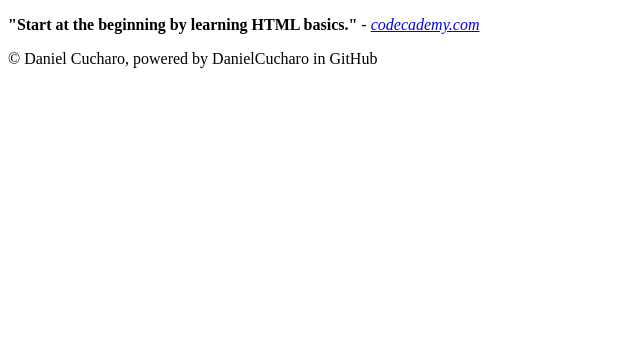
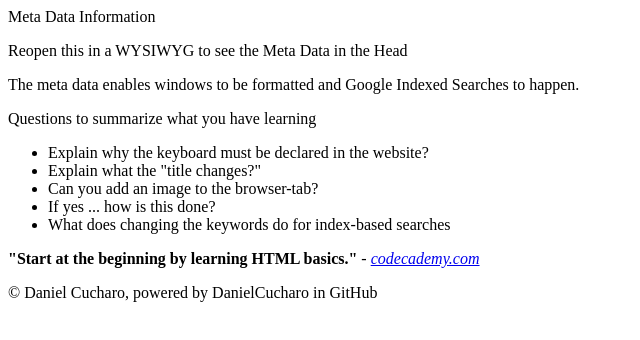
Before and after one commit to DanielCucharo/Website-github.io, a plain HTML site: page index.html in a window 1280 px wide. Shown: the whole page, without its empty margins (0-640 px from the left). Drawn offline with Linux system fonts and the light colour scheme.

Commit message:
Update index.html

```diff
--- a/index.html
+++ b/index.html
@@ -32,6 +32,33 @@
 
   </head>
 
+  <body>
+
+    <header>Meta Data Information</header>
+    <nav></nav>
+    <aside>
+      <article>
+        <p>Reopen this in a WYSIWYG to see the Meta Data in the Head</p>
+        <p>The meta data enables windows to be formatted and Google Indexed Searches to happen.</p>
+      </article>
+    </aside>
+    <section>
+      <header>Questions to summarize what you have learning</header>
+      <article>
+        <ul>
+          <li>Explain why the keyboard must be declared in the website?
+          <li>Explain what the "title changes?"
+          <li>Can you add an image to the browser-tab?
+            <li>If yes ... how is this done?
+          <li>What does changing the keywords do for index-based searches
+        </ul>
+      </article>
+    </section>
+    <article></article>
+    <footer></footer>
+
+  </body>
+
   <footer>
     <blockquote cite="https://www.codecademy.com/learn/learn-html">
       <!-- Date Accessed 20230516 -->
```
